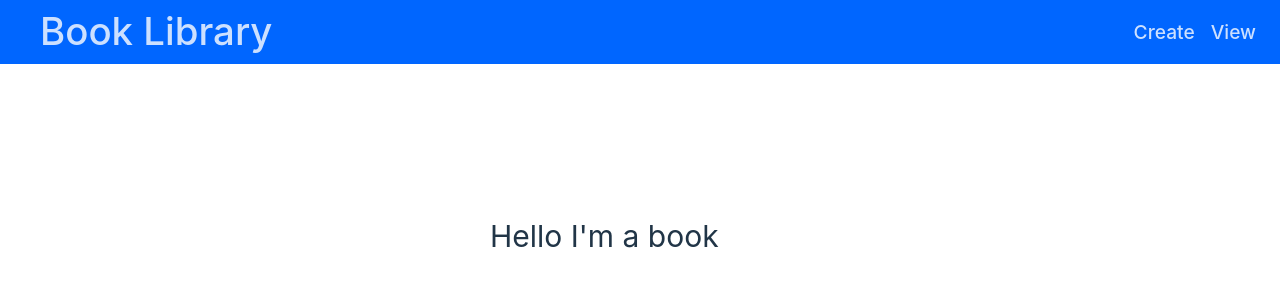
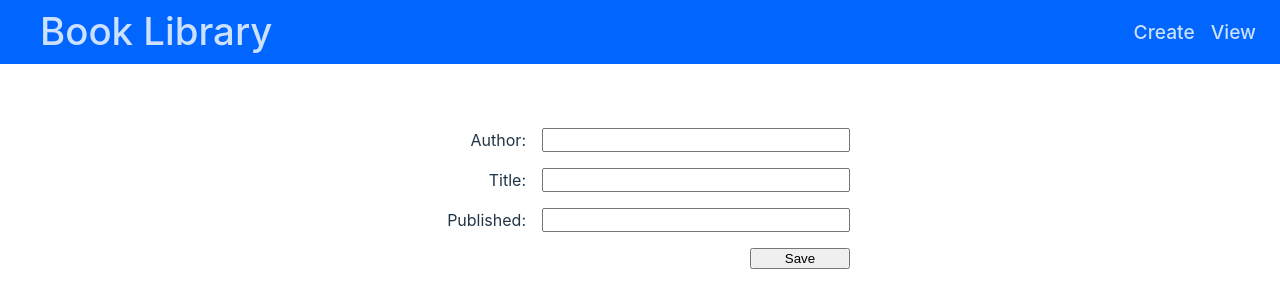
Before and after one commit to diegowrhasta/react-express-to-do, a React (Vite) app in the folder client/: page /create in a window 1280 px wide. Shown: the top 308 px of the page. Built offline with nearby package versions, Linux system fonts and the light colour scheme; no server answers.

Commit message:
Adds new form content to Book component

```diff
--- a/client/src/Book.css
+++ b/client/src/Book.css
@@ -1,7 +1,29 @@
-#book-message {
-  width: 300px;
-  margin-left: auto;
-  margin-right: auto;
-  margin-top: 5em;
-  font-size: 30px;
+.container {
+  display: flex;
+  justify-content: center;
+  align-items: center;
+
+  form {
+    display: grid;
+    grid-template-columns: 1fr 1fr;
+    gap: 1em;
+    width: 420px;
+    margin-top: 4em;
+
+    label {
+      justify-self: end;
+    }
+
+    input {
+      &[type="submit"] {
+        grid-column: 2/3;
+        width: 100px;
+        justify-self: right;
+      }
+
+      &[type="text"] {
+        width: 300px;
+      }
+    }
+  }
 }
--- a/client/src/Book.tsx
+++ b/client/src/Book.tsx
@@ -1,11 +1,19 @@
 import './Book.css'
 
 function Book () {
-
-  console.log('server url', import.meta.env.VITE_REACT_APP_SERVER_URL)
   return (
     <>
-      <div id='book-message'>Hello I'm a book</div>
+      <div className='container'>
+        <form>
+          <label htmlFor='author'>Author:</label>
+          <input type='text' name='author' id='author' />
+          <label htmlFor='title'>Title:</label>
+          <input type='text' name='title' id='title' />
+          <label htmlFor='published'>Published:</label>
+          <input type='text' name='published' id='published' />
+          <input type='submit' value='Save' />
+        </form>
+      </div>
     </>
   )
 }
--- a/client/src/Header.tsx
+++ b/client/src/Header.tsx
@@ -16,7 +16,7 @@
           <Link to='/create'>Create</Link>
         </li>
         <li>
-          <Link to='/view'>View</Link>
+          <Link to='/'>View</Link>
         </li>
       </ul>
     </div>
```
